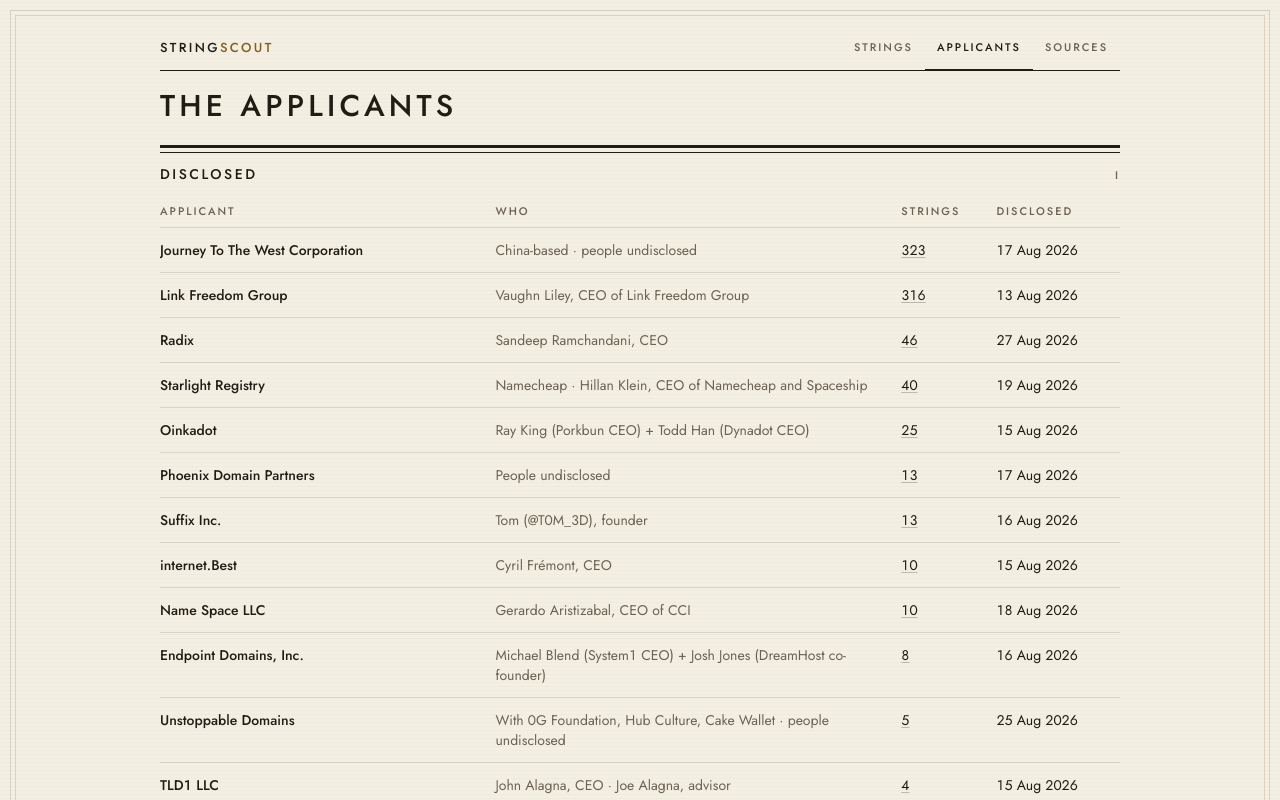
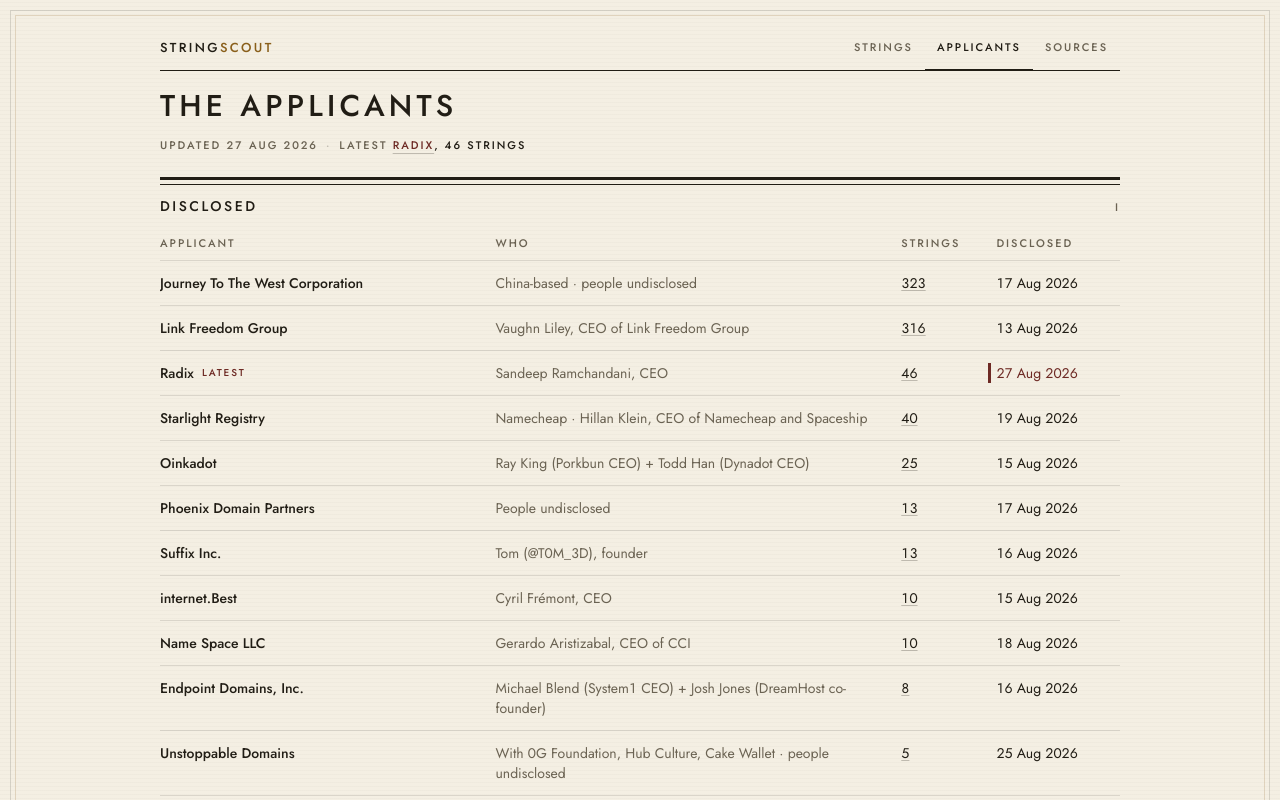
Before and after one commit to aslobodnik/stringscout, a Next.js app: page /applicants in a window 1280 px wide. Shown: the top 800 px of the page. Built offline with nearby package versions, Linux system fonts and the light colour scheme.

Commit message:
updated-at dateline, and a mark on the newest disclosure

```diff
--- a/app/applicants/page.tsx
+++ b/app/applicants/page.tsx
@@ -4,7 +4,10 @@
 import { applicants, type Applicant } from "@/data/applicants";
 import { claims } from "@/data/claims";
 import SectionHead from "@/components/SectionHead";
+import Dateline from "@/components/Dateline";
+import { latestReveal } from "@/lib/derive";
 import { formatDate } from "@/lib/format";
+import type { CSSProperties } from "react";
 
 export const metadata: Metadata = {
   title: "Applicants",
@@ -26,6 +29,11 @@
 
 const byCount = (a: Applicant, b: Applicant) =>
   countFor(b.slug) - countFor(a.slug);
+
+// The newest disclosure keeps its place in the count order and carries a
+// marginal stroke beside its date instead.
+const latest = new Set(latestReveal().map((a) => a.slug));
+const STROKE = { "--press-delay": "0.25s" } as CSSProperties;
 
 function Table({
   rows,
@@ -52,9 +60,21 @@
         <tbody>
           {rows.map((a) => {
             const count = countFor(a.slug);
+            const isLatest = latest.has(a.slug);
             return (
-            <tr key={a.slug} className="border-t border-rule-faint align-top">
-              <td className="py-3 pr-4 font-medium">{a.name}</td>
+            <tr
+              key={a.slug}
+              id={a.slug}
+              className="border-t border-rule-faint align-top scroll-mt-6"
+            >
+              <td className="py-3 pr-4 font-medium">
+                {a.name}
+                {isLatest && (
+                  <span className="label text-oxblood ml-2 !text-[10px] align-[2px]">
+                    Latest
+                  </span>
+                )}
+              </td>
               <td className="py-3 pr-4 text-ink-soft max-w-xs">
                 {a.backers}
                 {a.note && (
@@ -75,7 +95,20 @@
                   <span className="text-ink-soft">—</span>
                 )}
               </td>
-              <td className="py-3 pr-4 whitespace-nowrap">{formatDate(a.revealedOn)}</td>
+              <td
+                className={`py-3 pr-4 whitespace-nowrap relative ${
+                  isLatest ? "text-oxblood" : ""
+                }`}
+              >
+                {isLatest && (
+                  <span
+                    aria-hidden="true"
+                    className="tally-ink absolute -left-2 top-3 bottom-3 w-[3px] bg-oxblood"
+                    style={STROKE}
+                  />
+                )}
+                {formatDate(a.revealedOn)}
+              </td>
             </tr>
             );
           })}
@@ -98,7 +131,9 @@
 
   return (
     <>
-      <PageHeader title="The Applicants" current="/applicants" />
+      <PageHeader title="The Applicants" current="/applicants">
+        <Dateline latestHref="row" className="mt-4" />
+      </PageHeader>
 
       <section className="mb-14">
         <SectionHead n="I" title="Disclosed" />
--- a/app/page.tsx
+++ b/app/page.tsx
@@ -3,6 +3,7 @@
 import StringsTable, { type UiStringRow } from "@/components/StringsTable";
 import SectionHead from "@/components/SectionHead";
 import { TopBar } from "@/components/PageHeader";
+import Dateline from "@/components/Dateline";
 import { SITE, lastUpdated } from "@/data/meta";
 import type { CSSProperties } from "react";
 
@@ -71,6 +72,7 @@
           </a>
           .
         </p>
+        <Dateline latestHref="filter" className="mt-4" />
         </div>
       </header>
 
--- /dev/null
+++ b/components/Dateline.tsx
@@ -0,0 +1,58 @@
+import Link from "next/link";
+import { claims } from "@/data/claims";
+import { lastUpdated } from "@/data/meta";
+import { latestReveal } from "@/lib/derive";
+import { formatDate } from "@/lib/format";
+
+// Distinct strings the applicant has disclosed; intent rows are not reveals.
+const disclosedCount = (slug: string) =>
+  new Set(
+    claims
+      .filter((c) => c.applicantSlug === slug && c.kind !== "intent")
+      .map((c) => c.tld)
+  ).size;
+
+// The date the record last changed and who disclosed most recently. "filter"
+// sends the reader to that applicant's rows on the strings table; "row" jumps
+// to its line on the applicants table.
+export default function Dateline({
+  latestHref,
+  className = "",
+}: {
+  latestHref: "filter" | "row";
+  className?: string;
+}) {
+  const latest = latestReveal();
+  return (
+    <p className={`label text-ink-soft ${className}`}>
+      Updated <time dateTime={lastUpdated}>{formatDate(lastUpdated)}</time>
+      {latest.length > 0 && (
+        <span className="block mt-1 sm:inline sm:mt-0">
+          <span className="hidden sm:inline mx-2 text-rule" aria-hidden="true">
+            ·
+          </span>
+          Latest{" "}
+          {latest.map((a, i) => {
+            const n = disclosedCount(a.slug);
+            return (
+              <span key={a.slug} className="text-ink">
+                {i > 0 && ", "}
+                <Link
+                  href={
+                    latestHref === "filter"
+                      ? `/?applicant=${encodeURIComponent(a.name)}`
+                      : `/applicants#${a.slug}`
+                  }
+                  className="text-oxblood hover:text-ink underline decoration-rule underline-offset-4 hover:decoration-gold transition-colors duration-200 ease-in-out focus-visible:outline-2 focus-visible:outline-gold"
+                >
+                  {a.name}
+                </Link>
+                {n > 0 && `, ${n} ${n === 1 ? "string" : "strings"}`}
+              </span>
+            );
+          })}
+        </span>
+      )}
+    </p>
+  );
+}
--- a/components/PageHeader.tsx
+++ b/components/PageHeader.tsx
@@ -1,4 +1,5 @@
 import Link from "next/link";
+import type { ReactNode } from "react";
 
 // /withdrawn is deliberately absent: it exists for the record, reachable by
 // typing the path, but it is not something to send a reader to.
@@ -52,9 +53,11 @@
 export default function PageHeader({
   title,
   current,
+  children,
 }: {
   title: string;
   current: string;
+  children?: ReactNode;
 }) {
   return (
     <>
@@ -63,6 +66,7 @@
         <h1 className="mt-5 text-3xl font-medium tracking-[0.14em] uppercase leading-none">
           {title}
         </h1>
+        {children}
       </header>
     </>
   );
--- a/lib/derive.ts
+++ b/lib/derive.ts
@@ -1,5 +1,5 @@
 import { claims, type Claim } from "@/data/claims";
-import { applicants } from "@/data/applicants";
+import { applicants, type Applicant } from "@/data/applicants";
 import { cjkGloss } from "@/data/translations";
 import { rootZone } from "@/data/rootZone";
 import { MARKS, type Mark } from "./marks";
@@ -140,6 +140,18 @@
     .sort((a, b) => a.name.localeCompare(b.name));
 }
 
+// The newest disclosure: every disclosed applicant on the latest revealedOn,
+// in list order. Intent rows are announcements, not reveals, so they never
+// qualify. Derived, so nothing stores "latest".
+export function latestReveal(list: Applicant[] = applicants): Applicant[] {
+  const disclosed = list.filter((a) => a.status === "disclosed");
+  const max = disclosed.reduce(
+    (m, a) => (a.revealedOn > m ? a.revealedOn : m),
+    ""
+  );
+  return disclosed.filter((a) => a.revealedOn === max);
+}
+
 export function stats() {
   const rows = stringRows();
   // Applicant and string counts are applied-only: an intent announcement is
```
Also changed, not shown: 1 other file (tests, documents, lock files or other folders).
